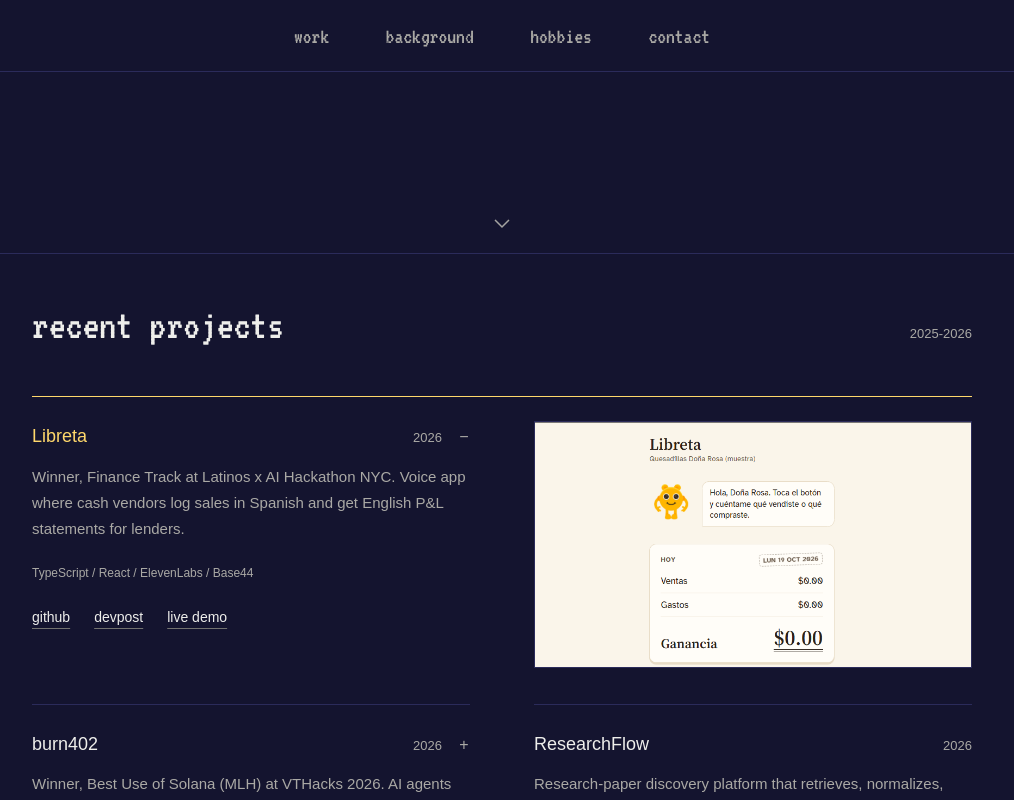
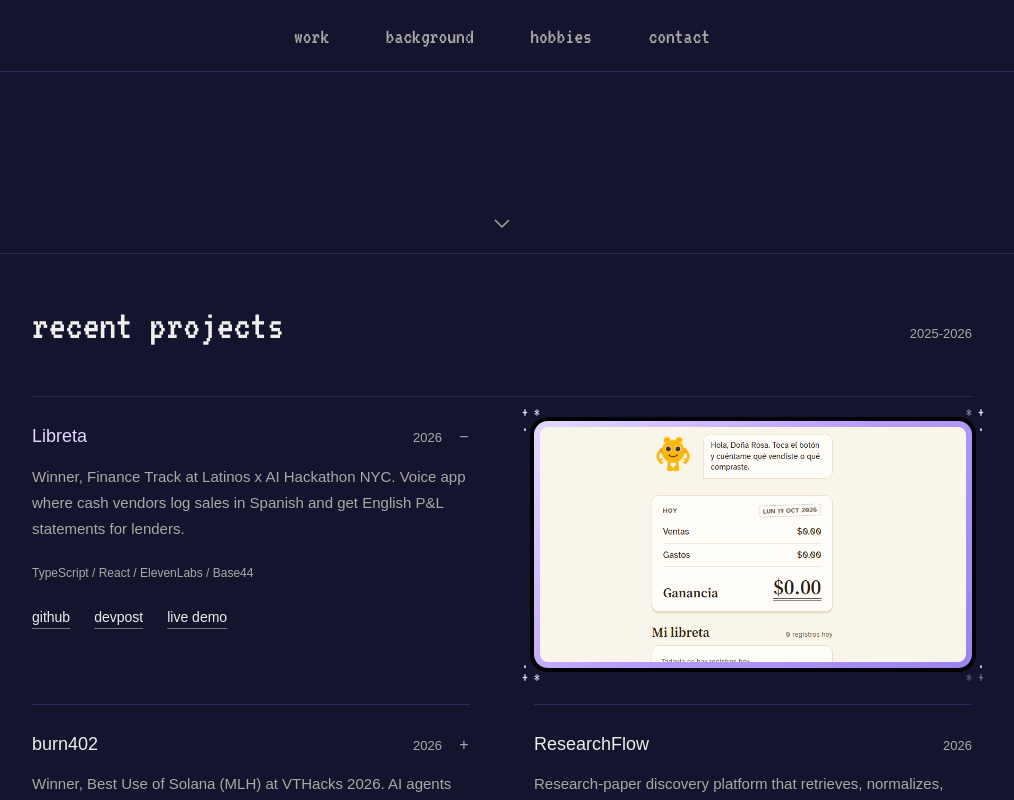
Before and after one commit to aavillatoro/adrian-villatoro, a Next.js app: page / in a window 1280 px wide. Both pictures are taken after a click on the button "Libreta". Shown: the part 547-1347 px from the top of the page, without its empty margins (138-1152 px from the left). Built offline with nearby package versions, Linux system fonts and the light colour scheme.

Commit message:
framed project images and retro hover

```diff
--- a/src/app/globals.css
+++ b/src/app/globals.css
@@ -17,6 +17,8 @@
   --star-white: #f2efff;
   --star-purple: #b89bff;
   --star-blue: #7fc3ff;
+  --frame-light: #e4d9ff;
+  --frame-mid: #b89bff;
   --header-height: 72px;
 }
 
@@ -205,6 +207,23 @@ h2 { font-size: 28px; line-height: 1.25; font-weight: 500; letter-spacing: -0.02
 .project-list p { color: var(--gray); font-size: 15px; line-height: 1.75; margin-bottom: 20px; }
 .project-list small { display: block; color: var(--gray); font-size: 12px; line-height: 1.8; }
 .project-list { align-items: start; }
+/* isolate so the hover panel can sit behind the card's text at z-index -1 */
+.project-list article { position: relative; isolation: isolate; }
+/* hover panel: darker sky with crt scanlines, rounded to match the image
+   frame, and a fade in three steps rather than a smooth one */
+.project-list article::before {
+  content: "";
+  position: absolute;
+  inset: 0 -16px -16px;
+  z-index: -1;
+  background:
+    repeating-linear-gradient(to bottom, rgba(0, 0, 0, 0.28) 0 1px, transparent 1px 3px),
+    #0b0b22;
+  border-radius: 14px;
+  opacity: 0;
+  transition: opacity 0.18s steps(3);
+}
+.project-list article:hover::before { opacity: 1; }
 .win-card { position: relative; }
 .win-card .project-title h3 { margin-right: auto; }
 .win-toggle {
@@ -224,7 +243,7 @@ h2 { font-size: 28px; line-height: 1.25; font-weight: 500; letter-spacing: -0.02
 .project-toggle { color: var(--gray); font-size: 16px; line-height: 1; width: 12px; text-align: center; }
 .project-toggle::before { content: "+"; }
 .project-toggle[data-open="true"]::before { content: "\2212"; }
-.win-card.is-open h3 { color: var(--star-yellow); }
+.win-card.is-open h3 { color: var(--frame-light); }
 /* open card spans the row and goes first, pushing its neighbour down. the
    text keeps its column and the image takes the other one. */
 .win-card.is-open {
@@ -234,25 +253,60 @@ h2 { font-size: 28px; line-height: 1.25; font-weight: 500; letter-spacing: -0.02
   grid-template-columns: 1fr 1fr;
   column-gap: 64px;
   align-items: start;
-  border-top-color: var(--star-yellow);
 }
 .win-card.is-open[data-side="right"] .win-text { grid-column: 2; grid-row: 1; }
 .win-card.is-open[data-side="right"] .win-image { grid-column: 1; grid-row: 1; }
 /* above the stretched toggle so the links stay clickable */
 .win-card .project-links { position: relative; z-index: 1; margin-top: 12px; }
-/* wipes open from the text's side */
-.win-image { animation: win-image-from-left 0.6s cubic-bezier(0.2, 0.7, 0.3, 1); }
-.win-card[data-side="right"] .win-image { animation-name: win-image-from-right; }
-@keyframes win-image-from-left {
-  from { clip-path: inset(0 100% 0 0); opacity: 0; transform: translateX(-16px); }
-  to { clip-path: inset(0); opacity: 1; transform: none; }
+.win-image {
+  position: relative;
+  animation: win-image-open 0.6s cubic-bezier(0.2, 0.7, 0.3, 1);
 }
-@keyframes win-image-from-right {
-  from { clip-path: inset(0 0 0 100%); opacity: 0; transform: translateX(16px); }
-  to { clip-path: inset(0); opacity: 1; transform: none; }
+/* opens outward from the centre. ends at a negative inset wide enough that
+   the outline and ascii corners outside the box aren't clipped on the last frame. */
+@keyframes win-image-open {
+  from { clip-path: inset(0 50% 0 50%); opacity: 0; }
+  to { clip-path: inset(-32px); opacity: 1; }
 }
+.ascii-frame {
+  /* x is smaller because a cell is 8px wide but 16px tall; both centre the + 9px off the image */
+  --ascii-x: -13px;
+  --ascii-y: -17px;
+  position: absolute;
+  inset: 0;
+  pointer-events: none;
+  user-select: none;
+  color: var(--frame-light);
+  font-family: "VT323", monospace;
+  font-size: 16px;
+  line-height: 16px;
+}
+.ascii-corner { position: absolute; width: 8px; height: 16px; }
+.ascii-corner span {
+  position: absolute;
+  top: 0;
+  left: 0;
+  width: 8px;
+  text-align: center;
+  transform: translate(calc(var(--sx) * var(--x) * 12px), calc(var(--sy) * var(--y) * 14px));
+  animation: ascii-twinkle 5s ease-in-out infinite;
+}
+/* step direction per corner, so the legs run along the image's edges */
+.ascii-tl { --sx: 1; --sy: 1; }
+.ascii-tr { --sx: -1; --sy: 1; }
+.ascii-bl { --sx: 1; --sy: -1; }
+.ascii-br { --sx: -1; --sy: -1; }
+/* the intro stars' rhythm, but from full brightness */
+@keyframes ascii-twinkle {
+  0%, 42%, 58%, 100% { opacity: 1; }
+  50% { opacity: 0.1; }
+}
+.ascii-tl { top: var(--ascii-y); left: var(--ascii-x); }
+.ascii-tr { top: var(--ascii-y); right: var(--ascii-x); }
+.ascii-bl { bottom: var(--ascii-y); left: var(--ascii-x); }
+.ascii-br { bottom: var(--ascii-y); right: var(--ascii-x); }
 @media (prefers-reduced-motion: reduce) {
-  .win-image { animation: none; }
+  .win-image, .ascii-corner span { animation: none; }
 }
 .confetti-star {
   position: fixed;
@@ -269,7 +323,13 @@ h2 { font-size: 28px; line-height: 1.25; font-weight: 500; letter-spacing: -0.02
   aspect-ratio: 16 / 9;
   object-fit: cover;
   object-position: left top;
-  border: 1px solid var(--line);
+  /* purple gradient border with a black outline. the gradient is a background
+     showing through a transparent border because border-image can't be
+     rounded; the screenshot itself covers the rest of the background. */
+  border: 6px solid transparent;
+  border-radius: 14px;
+  background: linear-gradient(135deg, var(--frame-light), var(--frame-mid), #9a84f0) border-box;
+  box-shadow: 0 0 0 4px #000;
 }
 .project-links { display: flex; flex-wrap: wrap; column-gap: 24px; margin-top: 4px; }
 .background-grid { display: grid; grid-template-columns: 1fr 1fr; gap: 80px; }
@@ -336,7 +396,8 @@ h2 { font-size: 28px; line-height: 1.25; font-weight: 500; letter-spacing: -0.02
   .intro .intro-actions { margin-top: 20px; }
   .project-list, .background-grid { grid-template-columns: 1fr; gap: 32px; }
   /* one column: nothing to push aside, so the image just opens under the text */
-  .win-card.is-open { order: 0; grid-template-columns: 1fr; row-gap: 20px; }
+  /* gap clears the ascii corners above the image */
+  .win-card.is-open { order: 0; grid-template-columns: 1fr; row-gap: 32px; }
   .win-card.is-open[data-side] .win-text, .win-card.is-open[data-side] .win-image { grid-column: 1; grid-row: auto; }
   .hobbies-content { grid-template-columns: 1fr; gap: clamp(12px, 3svh, 28px); }
   /* logos stay centred via flex; only the paragraph reads better ranged left */
@@ -346,8 +407,7 @@ h2 { font-size: 28px; line-height: 1.25; font-weight: 500; letter-spacing: -0.02
   h2 { font-size: 26px; }
 }
 @media (max-width: 380px) {
-  .screen { padding-inline: 20px; }
-  .entry { grid-template-columns: 1fr; }
+  .screen { padding-inline: 20px; }  .entry { grid-template-columns: 1fr; }
   .entry span { padding-top: 0; }
 }
 @media (max-height: 650px) {
--- a/src/app/page.tsx
+++ b/src/app/page.tsx
@@ -8,7 +8,7 @@ const projects: Project[] = [
     summary:
       "Winner, Finance Track at Latinos x AI Hackathon NYC. Voice app where cash vendors log sales in Spanish and get English P&L statements for lenders.",
     stack: "TypeScript / React / ElevenLabs / Base44",
-    image: "/projects/libreta-ledger.png",
+    image: "/projects/libreta-ledger-crop.png",
     links: [
       { label: "github", href: "https://github.com/aavillatoro/libreta" },
       { label: "devpost", href: "https://devpost.com/software/libreta" },
@@ -21,7 +21,7 @@ const projects: Project[] = [
     summary:
       "Winner, Best Use of Solana (MLH) at VTHacks 2026. AI agents negotiate for, pay for, and provision real servers to train custom models within a set budget.",
     stack: "TypeScript / Next.js / Solana / x402 / Arweave",
-    image: "/projects/burn402-plans.jpg",
+    image: "/projects/burn402-plans-crop.jpg",
     links: [
       { label: "github", href: "https://github.com/aykk/burn402" },
       { label: "devpost", href: "https://devpost.com/software/burn402" },
--- a/src/app/win-row.tsx
+++ b/src/app/win-row.tsx
@@ -51,6 +51,40 @@ function burst(from: Element) {
       )
       .finished.then(() => star.remove(), () => star.remove());
   }
+}
+
+const corners = ["tl", "tr", "bl", "br"];
+// a right triangle around each corner: the + on the diagonal, one step along
+// the horizontal edge and one along the vertical. css flips the steps per
+// corner so they always point inward.
+const triangle = [
+  { char: "+", x: 0, y: 0 },
+  { char: "*", x: 1, y: 0 },
+  { char: ".", x: 0, y: 1 },
+];
+
+// fixed rather than random so each character keeps its rhythm across
+// re-renders. same ranges as the intro stars, and negative delays so they
+// start mid-cycle instead of all lit at once.
+const twinkle = Array.from({ length: 12 }, (_, i) => {
+  const duration = 3.4 + ((i * 7) % 10) * 0.3;
+  return { animationDuration: `${duration}s`, animationDelay: `${-(((i * 13) % 17) / 17) * duration}s` };
+});
+
+function AsciiFrame() {
+  return (
+    <div className="ascii-frame" aria-hidden="true">
+      {corners.map((corner, c) => (
+        <span key={corner} className={`ascii-corner ascii-${corner}`}>
+          {triangle.map((cell, i) => (
+            <span key={i} style={{ ...twinkle[c * 3 + i], "--x": cell.x, "--y": cell.y } as React.CSSProperties}>
+              {cell.char}
+            </span>
+          ))}
+        </span>
+      ))}
+    </div>
+  );
 }
 
 // the open card takes the whole row with its image in the other column, so
@@ -109,14 +143,17 @@ export default function WinRow({ projects }: { projects: Project[] }) {
               )}
             </div>
             {isOpen && project.image && (
+              <div className="win-image">
                 <Image
-                className="project-image win-image"
+                  className="project-image"
                   src={project.image}
                   alt={`${project.title} screenshot`}
                   width={1600}
                   height={900}
                   unoptimized
                 />
+                <AsciiFrame />
+              </div>
             )}
           </article>
         );
```
Also changed, not shown: public/projects/burn402-plans-crop.jpg (added), public/projects/libreta-ledger-crop.png (added). Lines whose indentation alone changed are shown as unchanged.
